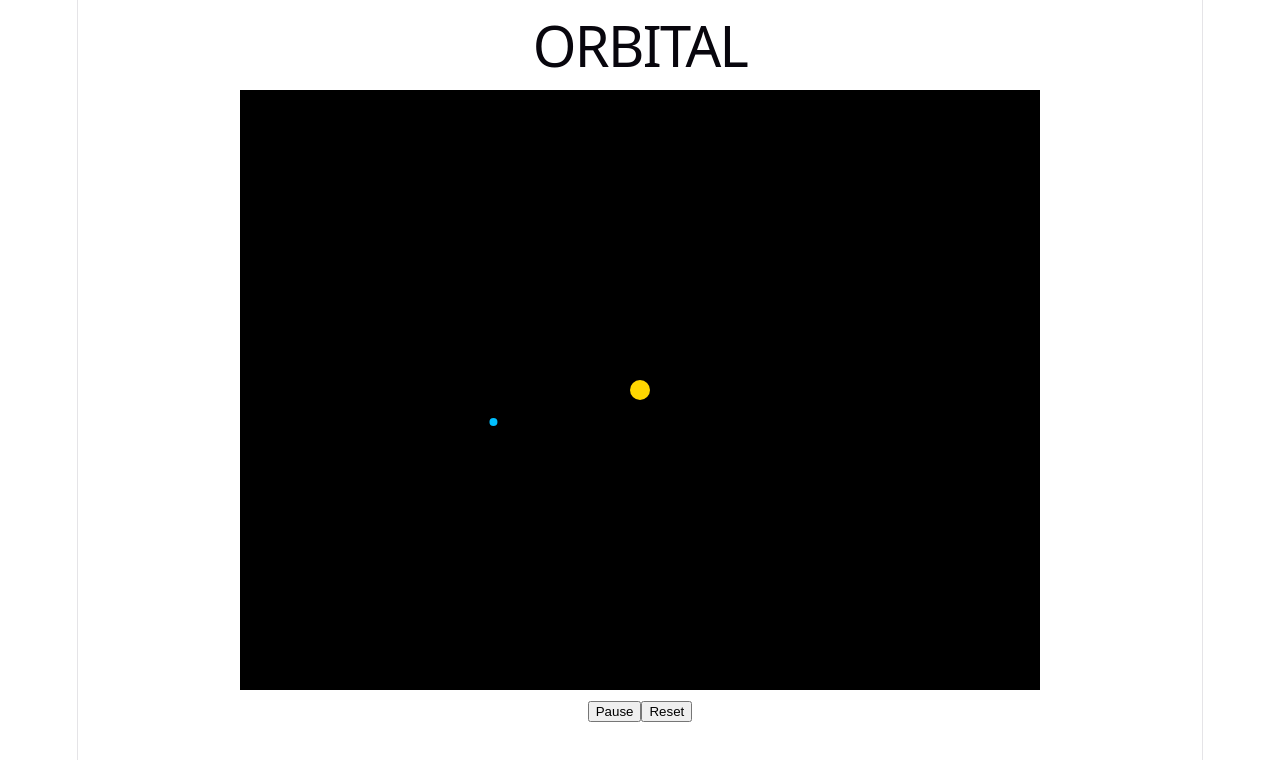
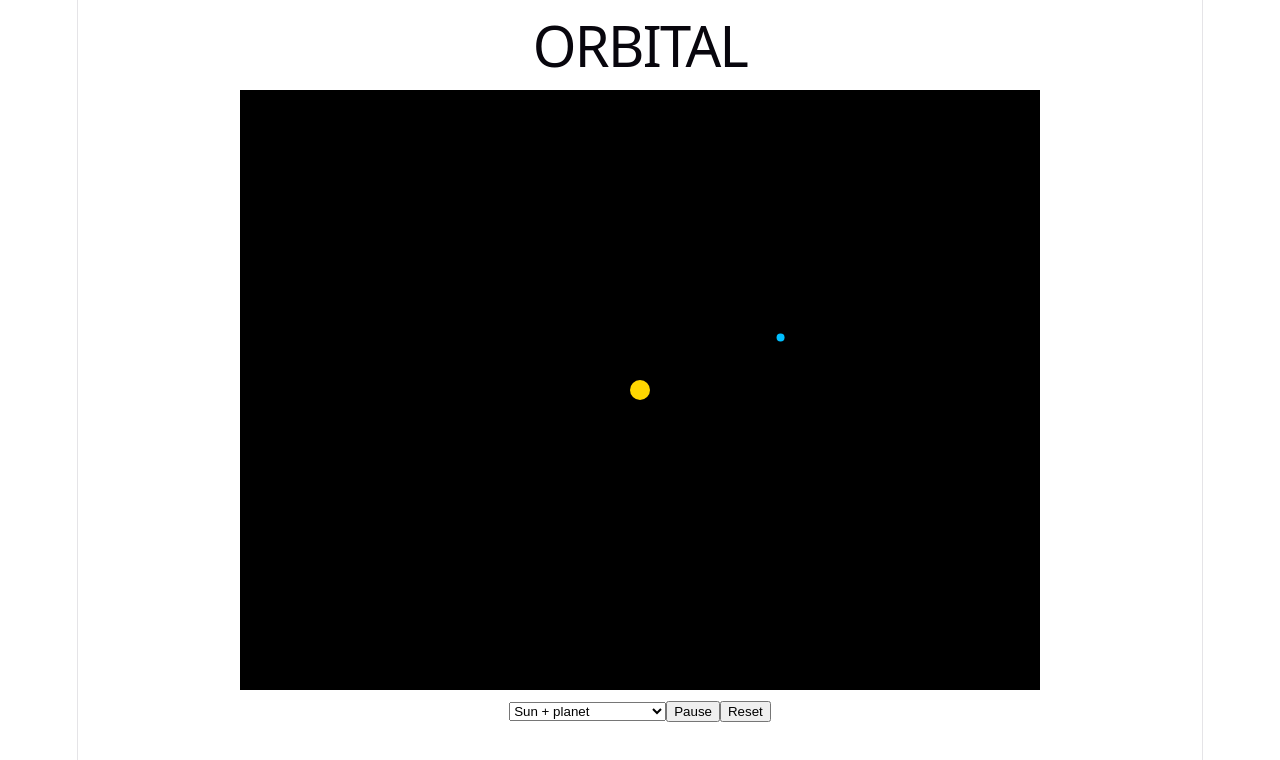
Before and after one commit to rahmiegbe-sys/ORBITAL, a React (Vite) app: page / in a window 1280 px wide. Shown: the top 760 px of the page. Built offline with nearby package versions, Linux system fonts and the light colour scheme.

Commit message:
feat: add preset selector to the simulation

```diff
--- a/src/SimCanvas.tsx
+++ b/src/SimCanvas.tsx
@@ -1,19 +1,12 @@
 import { useEffect, useRef, useState } from 'react'
-import { vec } from './physics/vec2'
 import type { Body } from './physics/body'
 import { step } from './physics/integrator'
+import { PRESETS } from './physics/presets'
 
 const G = 1
 const DT = 0.002          // fixed physics time step
 const STEPS_PER_FRAME = 10
 const SCALE = 150         // pixels per 1 unit of distance
-
-function initialBodies(): Body[] {
-  return [
-    { pos: vec(0, 0), vel: vec(0, 0), mass: 1 },
-    { pos: vec(1, 0), vel: vec(0, 1), mass: 1e-6 },
-  ]
-}
 
 function draw(ctx: CanvasRenderingContext2D, bodies: Body[]) {
   const w = ctx.canvas.width
@@ -32,9 +25,11 @@ function draw(ctx: CanvasRenderingContext2D, bodies: Body[]) {
 
 export default function SimCanvas() {
   const canvasRef = useRef<HTMLCanvasElement>(null)
-  const bodiesRef = useRef<Body[]>(initialBodies())
+  const presetRef = useRef(0)
+  const bodiesRef = useRef<Body[]>(PRESETS[0].create())
   const runningRef = useRef(true)
   const [running, setRunning] = useState(true)
+  const [presetIndex, setPresetIndex] = useState(0)
 
   useEffect(() => {
     const ctx = canvasRef.current?.getContext('2d')
@@ -61,13 +56,24 @@ export default function SimCanvas() {
   }
 
   const reset = () => {
-    bodiesRef.current = initialBodies()
+    bodiesRef.current = PRESETS[presetRef.current].create()
+  }
+
+  const choosePreset = (i: number) => {
+    presetRef.current = i
+    setPresetIndex(i)
+    bodiesRef.current = PRESETS[i].create()
   }
 
   return (
     <div>
       <canvas ref={canvasRef} width={800} height={600} />
       <div>
+        <select value={presetIndex} onChange={(e) => choosePreset(Number(e.target.value))}>
+          {PRESETS.map((p, i) => (
+            <option key={p.name} value={i}>{p.name}</option>
+          ))}
+        </select>
         <button onClick={togglePlay}>{running ? 'Pause' : 'Play'}</button>
         <button onClick={reset}>Reset</button>
       </div>
```
